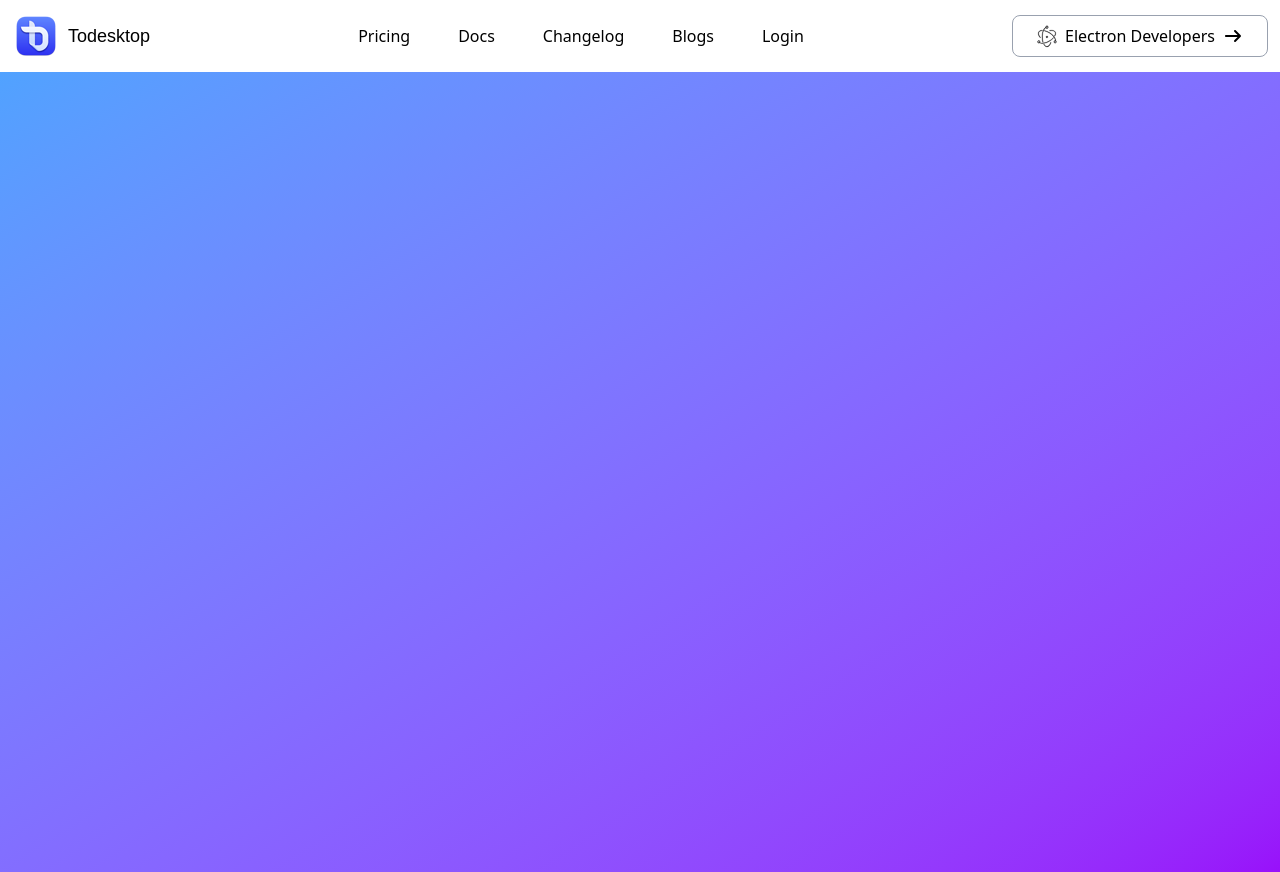
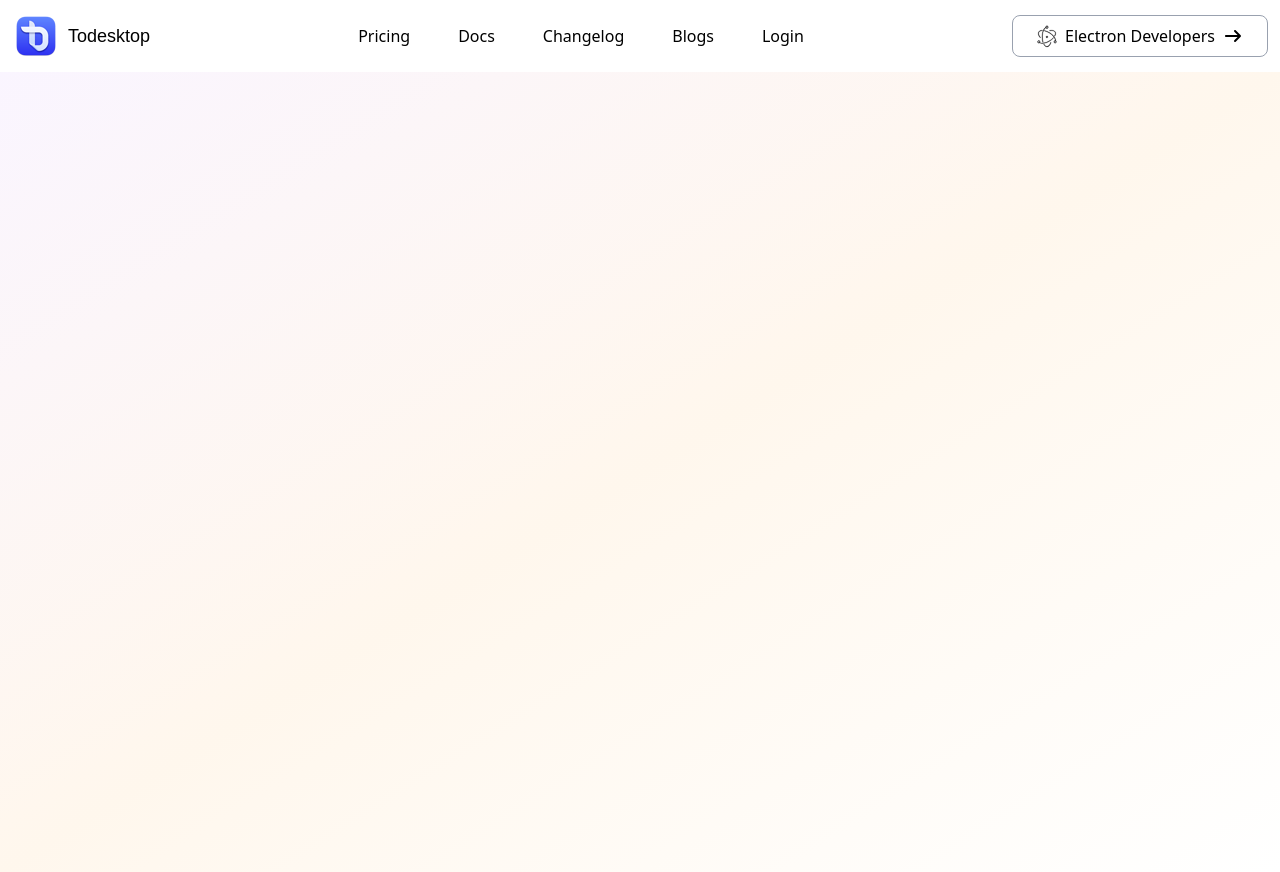
Before and after one commit to rajks18/buildtreasure, a React (Vite) app: page / in a window 1280 px wide. Built offline with nearby package versions, Linux system fonts and the light colour scheme.

Commit message:
Update HeroComp.jsx

```diff
--- a/src/components/HeroComp.jsx
+++ b/src/components/HeroComp.jsx
@@ -4,7 +4,7 @@ const HeroComp = () => {
   return (
     <div>
         <main>
-            <div id="hero" className='min-h-screen bg-linear-to-br from-blue-400 to-purple-600'>
+            <div id="hero" className='min-h-screen bg-linear-to-br from-purple-50 via-orange-50 to-transparent'>
                 {/* from-blue-400 to-purple-600 */}
 
             </div>
```
